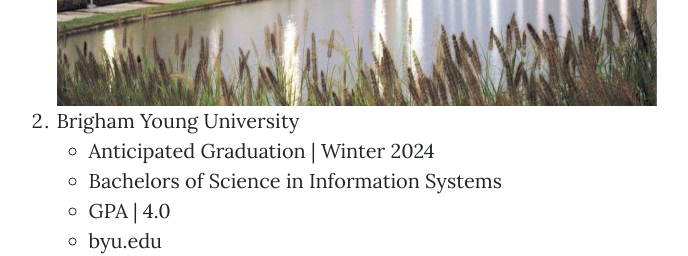
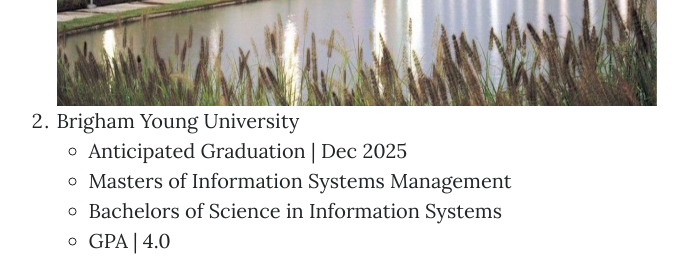
Before and after one commit to JakeGillespie1/JakeGillespie, a plain HTML site: page html/Education.html in a window 1280 px wide. Shown: the part 1420-1676 px from the top of the page, without its empty margins (321-1009 px from the left). Drawn offline with nearby package versions, Linux system fonts and the light colour scheme; grey boxes are pictures that could not be loaded; files whose address does not match are found by name.

Commit message:
Update Education.html

```diff
--- a/html/Education.html
+++ b/html/Education.html
@@ -73,7 +73,8 @@
                         <br>
                         <li>Brigham Young University
                             <ul>
-                                <li>Anticipated Graduation | Winter 2024</li>
+                                <li>Anticipated Graduation | Dec 2025</li>
+                                <li>Masters of Information Systems Management</li>
                                 <li>Bachelors of Science in Information Systems</li>
                                 <li>GPA | 4.0</li>
                                 <li><a href="https://www.byu.edu/" target="_blank" title="Brigham Young University's Home Page">byu.edu</a></li>
```
